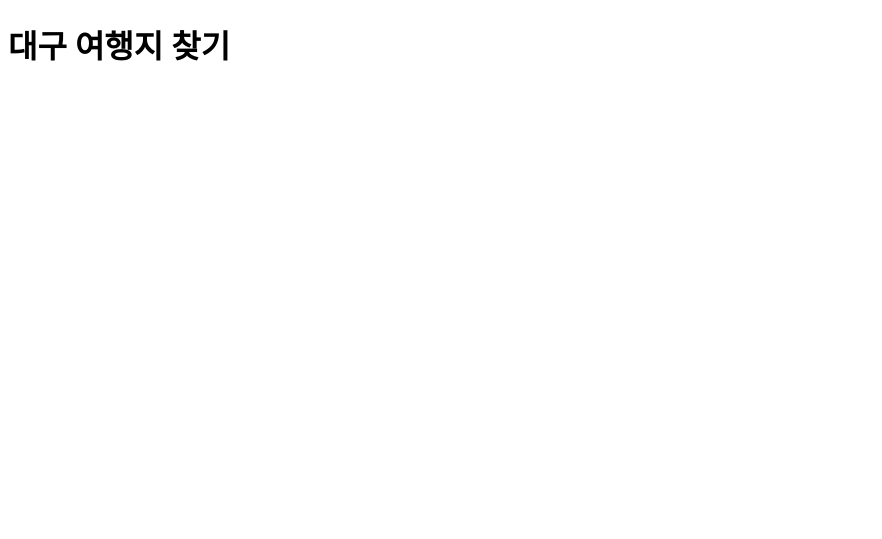
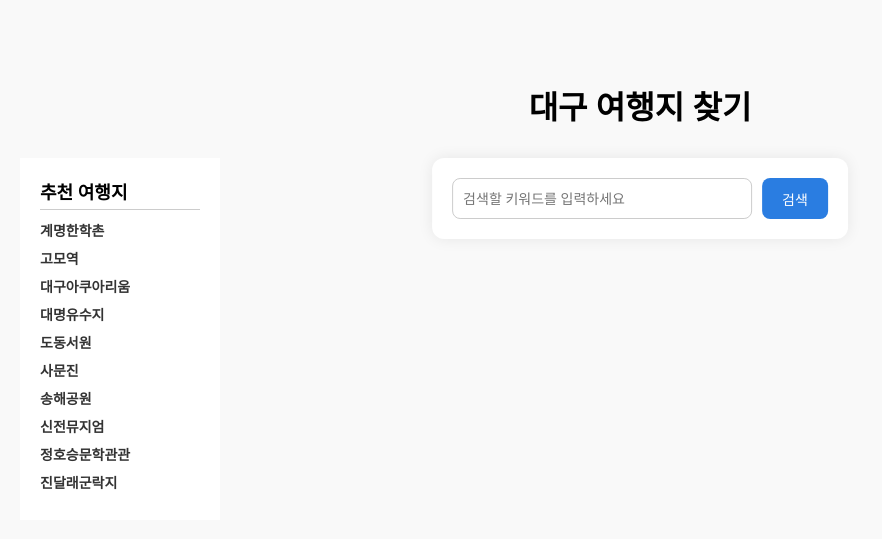
Before and after one commit to dlgudwn55/capstone, a Flask app: page / in a window 1280 px wide. Shown: the top 539 px of the page, without its empty margins (0-882 px from the left). Run offline with Flask 3, Linux system fonts and the light colour scheme.

Commit message:
홈 화면 레이아웃 작성

```diff
--- a/app/static/style.css
+++ b/app/static/style.css
@@ -0,0 +1,92 @@
+* {
+    box-sizing: border-box;
+    margin: 0;
+    padding: 0;
+    font-family: 'Segoe UI', sans-serif;
+}
+
+body {
+    background-color: #f9f9f9;
+    padding: 20px;
+    display: flex;
+    flex-direction: column;
+    /* align-items: center; */
+}
+
+header {
+    text-align: center;
+    margin-bottom: 30px;
+    margin-top: 5%;
+}
+
+.container {
+    display: flex;
+    gap: 40px;
+    /* align-items: center; */
+    position: relative;
+}
+
+aside {
+    width: 200px;
+    background-color: #ffffff;
+    padding: 20px;
+    /* border-radius: 12px; */
+    /* box-shadow: 0 0 10px rgba(0, 0, 0, 0.1); */
+}
+
+aside h3 {
+    font-size: 18px;
+    margin-bottom: 10px;
+    border-bottom: 1px solid #ccc;
+    padding-bottom: 5px;
+}
+
+aside h6 {
+    font-size: 14px;
+    margin: 8px 0;
+    color: #333;
+    cursor: pointer;
+}
+
+main {
+    flex: 1;
+    display: flex;
+    justify-content: center;
+    align-items: center;
+}
+
+form {
+    display: flex;
+    /* align-items: center; */
+    gap: 10px;
+    background-color: #fff;
+    padding: 20px;
+    border-radius: 12px;
+    box-shadow: 0 0 15px rgba(0, 0, 0, 0.08);
+
+    position: absolute;
+    left: 50%;
+    transform: translateX(-50%);
+}
+
+input[type="text"] {
+    padding: 10px;
+    width: 300px;
+    border: 1px solid #ccc;
+    border-radius: 8px;
+    font-size: 14px;
+}
+
+button {
+    padding: 10px 20px;
+    background-color: #2a7de1;
+    color: white;
+    border: none;
+    border-radius: 8px;
+    cursor: pointer;
+    font-size: 14px;
+}
+
+button:hover {
+    background-color: #1e5db8;
+}
--- a/app/templates/index.html
+++ b/app/templates/index.html
@@ -1,13 +1,38 @@
 <!DOCTYPE html>
-<html lang="en">
+<html lang="ko">
+
 <head>
     <meta charset="UTF-8">
     <meta name="viewport" content="width=device-width, initial-scale=1.0">
+    <link rel="stylesheet" href="../static/style.css" />
     <title>대구 여행지 찾기</title>
 </head>
+
 <body>
     <header>
         <h1>대구 여행지 찾기</h1>
     </header>
+    <div class="container">
+        <aside>
+            <h3>추천 여행지</h3>
+            <h6>계명한학촌</h6>
+            <h6>고모역</h6>
+            <h6>대구아쿠아리움</h6>
+            <h6>대명유수지</h6>
+            <h6>도동서원</h6>
+            <h6>사문진</h6>
+            <h6>송해공원</h6>
+            <h6>신전뮤지엄</h6>
+            <h6>정호승문학관관</h6>
+            <h6>진달래군락지</h6>
+        </aside>
+        <form method="get" action="/search">
+            <input type="text" name="q" id="text-index" placeholder="검색할 키워드를 입력하세요" required />
+            <button id="button-index" type="submit">검색</button>
+        </form>
+    </div>
+
+
 </body>
+
 </html>
```
